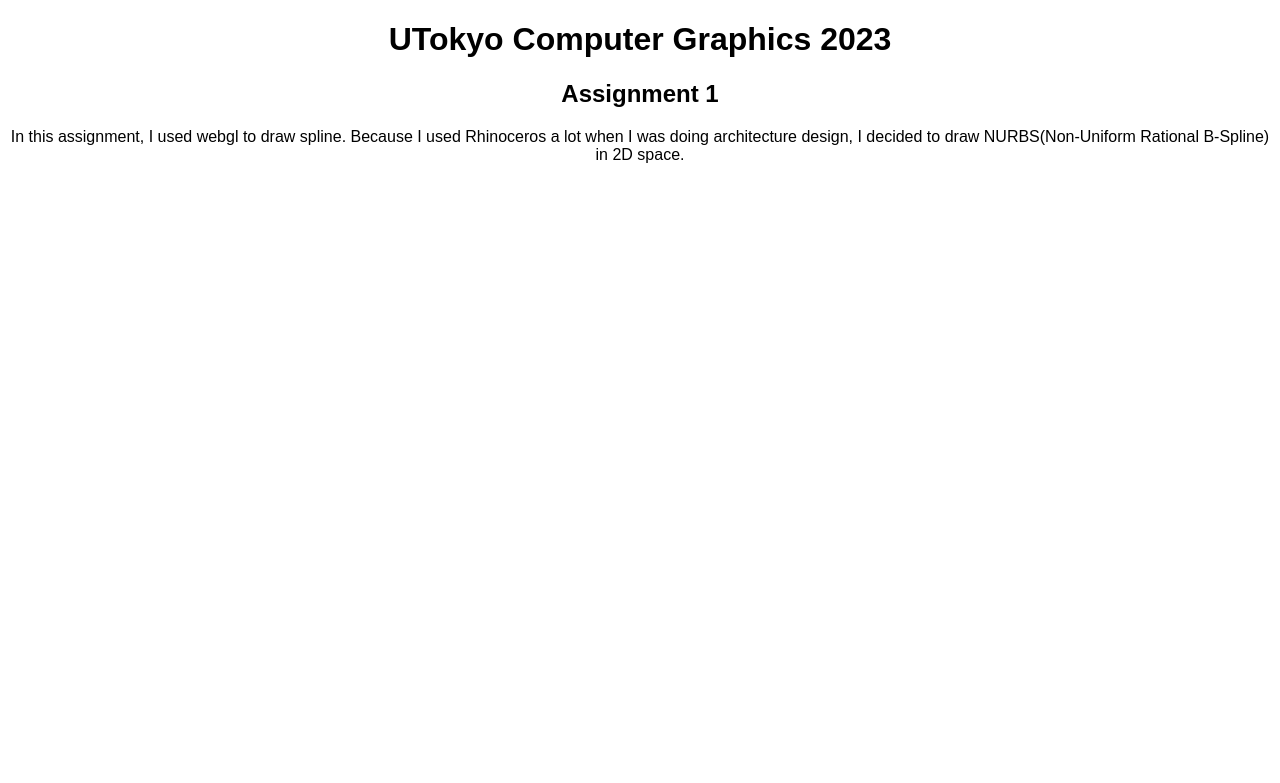
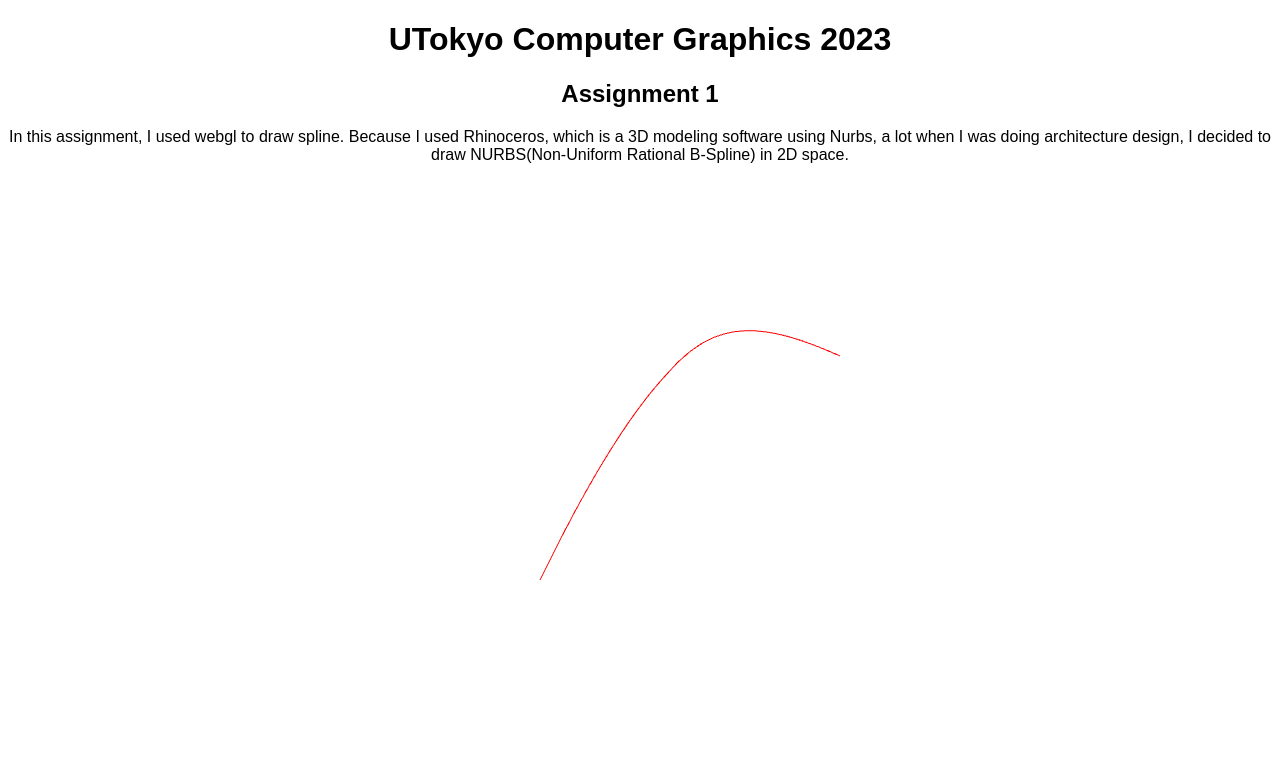
Before and after one commit to WvXY/UTCG23, a plain HTML site: page Assignment1/index.html in a window 1280 px wide. Drawn offline with Linux system fonts and the light colour scheme.

Commit message:
add nurbs

```diff
--- a/Assignment1/index.html
+++ b/Assignment1/index.html
@@ -8,9 +8,13 @@
     <h1>UTokyo Computer Graphics 2023</h1>
     <h2>Assignment 1</h2>
     <p>In this assignment, I used webgl to draw spline.
-        Because I used Rhinoceros a lot when I was doing architecture design,
+        Because I used Rhinoceros, which is a 3D modeling software using Nurbs,
+        a lot when I was doing architecture design,
         I decided to draw NURBS(Non-Uniform Rational B-Spline) in 2D space.</p>
+    <p id="output"></p>
     <canvas id="glCanvas" width="600" height="600"></canvas>
+    <script src="https://cdn.jsdelivr.net/gh/nicolaspanel/numjs@0.15.1/dist/numjs.min.js"></script>
     <script src="script.js"></script>
+
 </body>
 </html>
--- a/Assignment1/script.js
+++ b/Assignment1/script.js
@@ -1,6 +1,72 @@
+// var nj = require('numjs');
+
+function basis_function(u, i, p, U) {
+    if (p === 0) {
+        if (U[i] <= u && u < U[i + 1]) {
+            return 1;
+        } else {
+            return 0;
+        }
+    } else {
+        return basis_function(u, i, p - 1, U) * (u - U[i]) / (U[i + p] - U[i]) +
+            basis_function(u, i + 1, p - 1, U) * (U[i + p + 1] - u) / (U[i + p + 1] - U[i + p]);
+    }
+}
+
+function R(u, i, p, n, w, U) {
+    let sum = 0;
+    for (let j = 0; j <= n; j++) {
+        sum += w[j] * basis_function(u, j, p, U);
+    }
+    return basis_function(u, i, p, U) * w[i] / sum;
+}
+
+
+function nurbs(u, p, n, w, U, controlPoints) {
+    let vertices = [0, 0];
+    for (let i = 0; i <= n; i++) {
+        vertices[0] += R(u, i, p, n, w, U) * controlPoints[i][0];
+        vertices[1] += R(u, i, p, n, w, U) * controlPoints[i][1];
+    }
+    return vertices;
+}
+
+function draw_line(p, n, w, U, lines, controlPoints) {
+    //var lines = 1000;
+    let vertices = [];
+    for (let i = 0; i <= lines; i++) {
+        let point = nurbs((i+1) / lines, p, n, w, U, controlPoints);
+        // point[0] = point[0] || 0;
+        // point[1] = point[1] || 0;
+        vertices.push(point[0]/2 || 0, point[1]/2 || 0, 0);
+    }
+    return vertices;
+}
+
+
+// -------Debug-------------------------------
+let P = [[0.0, 0.0], [1, 2], [3, 1]];
+let U = [0.0, 0.2, 0.4, 0.6, 0.8, 0.9, 1.0];
+let w = [1, 1, 1, 1, 1];
+let n = 2;
+let p = 3;
+let m = n + p + 1;
+
+const vertices = draw_line(p, n, w, U, 100, P);
+// console.log(vertices);
+
+// output vertices
+// document.getElementById("output").innerHTML = vertices;
+
+/*-----------------------------div---------------------------------------
+Code Below referred from (Edited)
+https://www.tutorialspoint.com/webgl/webgl_modes_of_drawing.htm#
+*/
+
+
+// init
 const canvas = document.getElementById("glCanvas");
-// GL コンテキストを初期化する
-const gl = canvas.getContext("webgl");
+const gl = canvas.getContext("webgl2");
 
 // let vertices = [
 //     -0.7, -1.1, 0,
@@ -9,25 +75,15 @@ const gl = canvas.getContext("webgl");
 //     0.2, 0.6, 0,
 //     0.3, -0.3, 0,
 //     0.7, 0.6, 0
-//     ];
-
-function nurbs() {
-
-    return versics;
-}
-
-let vertics = nurbs();
-
-
-//-----------------------------div---------------------------------------
-// Code Below referred from
-// https://www.tutorialspoint.com/webgl/webgl_modes_of_drawing.htm#
+// ];
 
 // Buffer
 const vertexBuffer = gl.createBuffer();
 gl.bindBuffer(gl.ARRAY_BUFFER, vertexBuffer);
 gl.bufferData(gl.ARRAY_BUFFER, new Float32Array(vertices), gl.STATIC_DRAW);
 gl.bindBuffer(gl.ARRAY_BUFFER, null);
+
+console.log(gl.ARRAY_BUFFER)
 
 // Shader
 const vertexShader = gl.createShader(gl.VERTEX_SHADER);
@@ -55,8 +111,8 @@ gl.compileShader(fragmentShader);
 
 // Shader Program
 const shaderProgram = gl.createProgram();
-gl.attachShader(shaderProgram,vertexShader);
-gl.attachShader(shaderProgram,fragmentShader);
+gl.attachShader(shaderProgram, vertexShader);
+gl.attachShader(shaderProgram, fragmentShader);
 gl.linkProgram(shaderProgram);
 gl.useProgram(shaderProgram);
 
@@ -64,12 +120,13 @@ gl.useProgram(shaderProgram);
 
 gl.bindBuffer(gl.ARRAY_BUFFER, vertexBuffer);
 const coord = gl.getAttribLocation(shaderProgram, "coordinates");
-gl.vertexAttribPointer(coord, 3, gl.FLOAT, false, 0, 0); // what?
+gl.vertexAttribPointer(coord, 3, gl.FLOAT, true, 0, 0); // what?
 gl.enableVertexAttribArray(coord);
 
 // Draw
-//gl.clearColor(0,1, 1, 1);
-//gl.enable(gl.DEPTH_TEST);
-//gl.clear(gl.COLOR_BUFFER_BIT | gl.DEPTH_BUFFER_BIT);
-// gl.viewport(0,0,canvas.width, canvas.height);
-gl.drawArrays(gl.LINE_STRIP, 0, 6);
+// gl.clearColor(0,1, 1, 1);
+// gl.enable(gl.DEPTH_TEST);
+// gl.clear(gl.COLOR_BUFFER_BIT | gl.DEPTH_BUFFER_BIT);
+gl.viewport(-100,-100,canvas.width, canvas.height);
+gl.drawArrays(gl.LINE_STRIP, 0, 99);
+// gl.drawArrays()
```
Also changed, not shown: index.html (+1 -1 lines).
